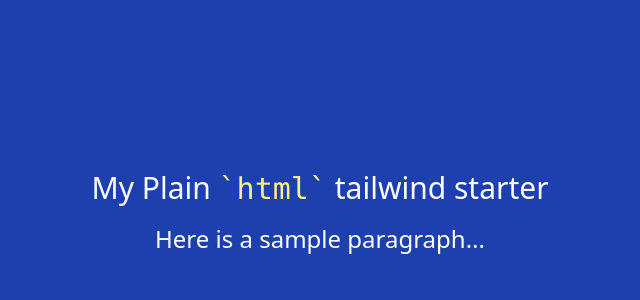
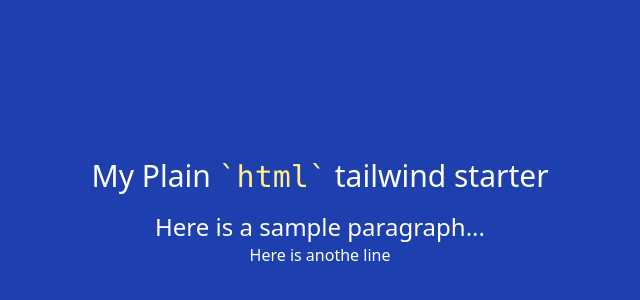
Before and after one commit to papadavis47/html-alpine-tailwind-starter, a website: page src/index.html in a window 1280 px wide. Shown: the part 188-488 px from the top of the page, without its empty margins (320-960 px from the left). Drawn offline with Linux system fonts and the light colour scheme.

Commit message:
Change package.json to work with live-server only for this setup

```diff
--- a/package.json
+++ b/package.json
@@ -1,10 +1,9 @@
 {
   "name": "html-tailwind-starter",
   "version": "1.0.0",
-  "description": "",
+  "description": "A starter for simle html tailwind styled project",
   "main": "index.js",
   "scripts": {
-    "test": "echo \"Error: no test specified\" && exit 1",
     "build": "postcss styles.css -o src/styles.css --watch",
     "live": "live-server src --port=8080"
   },
--- a/src/index.html
+++ b/src/index.html
@@ -15,6 +15,7 @@
           My Plain <code class="text-yellow-200">`html`</code> tailwind starter
         </h1>
         <p class="text-white text-center mt-4 text-2xl">Here is a sample paragraph...</p>
+        <p class="text-white text-center">Here is anothe line</p>
       </div>
     </div>
   </body>
```
Also changed, not shown: src/styles.css.
